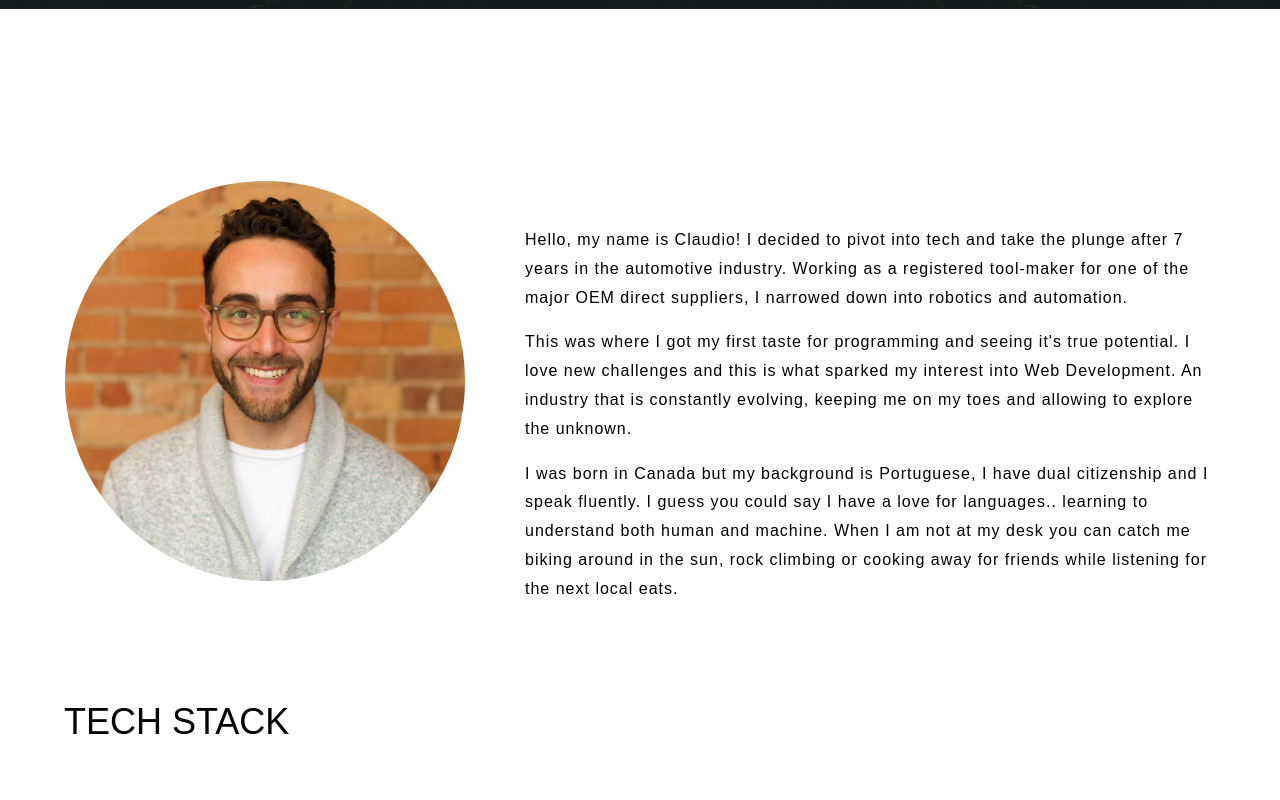
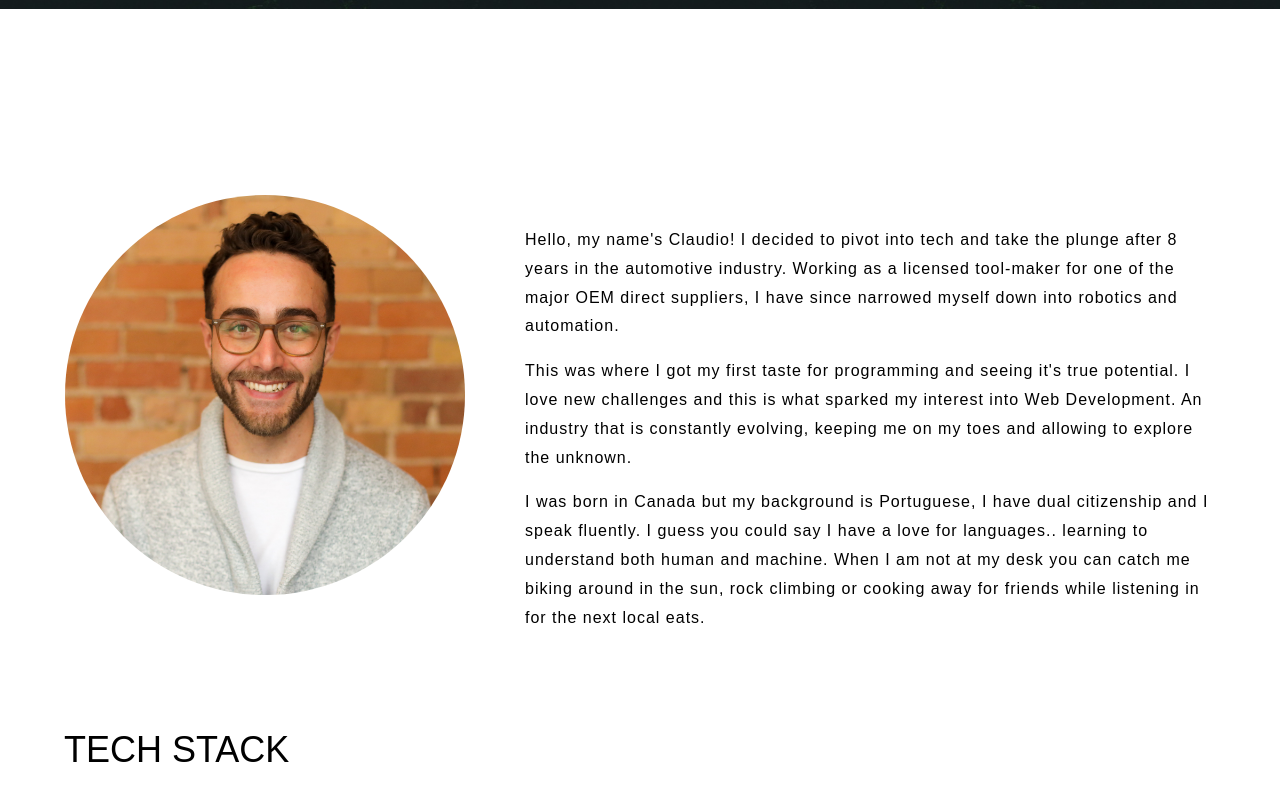
Before and after one commit to CodingClauds/Portfolio, a React (Create React App) app: page / in a window 1280 px wide. Shown: the part 791-1591 px from the top of the page. Built offline with nearby package versions, Linux system fonts and the light colour scheme.

Commit message:
content; bio update in the body section

```diff
--- a/src/components/Body/Body.js
+++ b/src/components/Body/Body.js
@@ -43,11 +43,11 @@ export default function Body({ myRefAbout, myRefProjects, myRefRoadmap }) {
               <div className="about__content--text">
                 <div className="about__description">
                   <p className="about__inner-text">
-                    Hello, my name is Claudio! I decided to pivot into tech and
-                    take the plunge after 7 years in the automotive industry.
-                    Working as a registered tool-maker for one of the major OEM
-                    direct suppliers, I narrowed down into robotics and
-                    automation.
+                    Hello, my name's Claudio! I decided to pivot into tech and
+                    take the plunge after 8 years in the automotive industry.
+                    Working as a licensed tool-maker for one of the major OEM
+                    direct suppliers, I have since narrowed myself down into
+                    robotics and automation.
                   </p>
                   <p className="about__inner-text">
                     This was where I got my first taste for programming and
@@ -62,7 +62,7 @@ export default function Body({ myRefAbout, myRefProjects, myRefRoadmap }) {
                     I have a love for languages.. learning to understand both
                     human and machine. When I am not at my desk you can catch me
                     biking around in the sun, rock climbing or cooking away for
-                    friends while listening for the next local eats.
+                    friends while listening in for the next local eats.
                   </p>
                 </div>
               </div>
```
